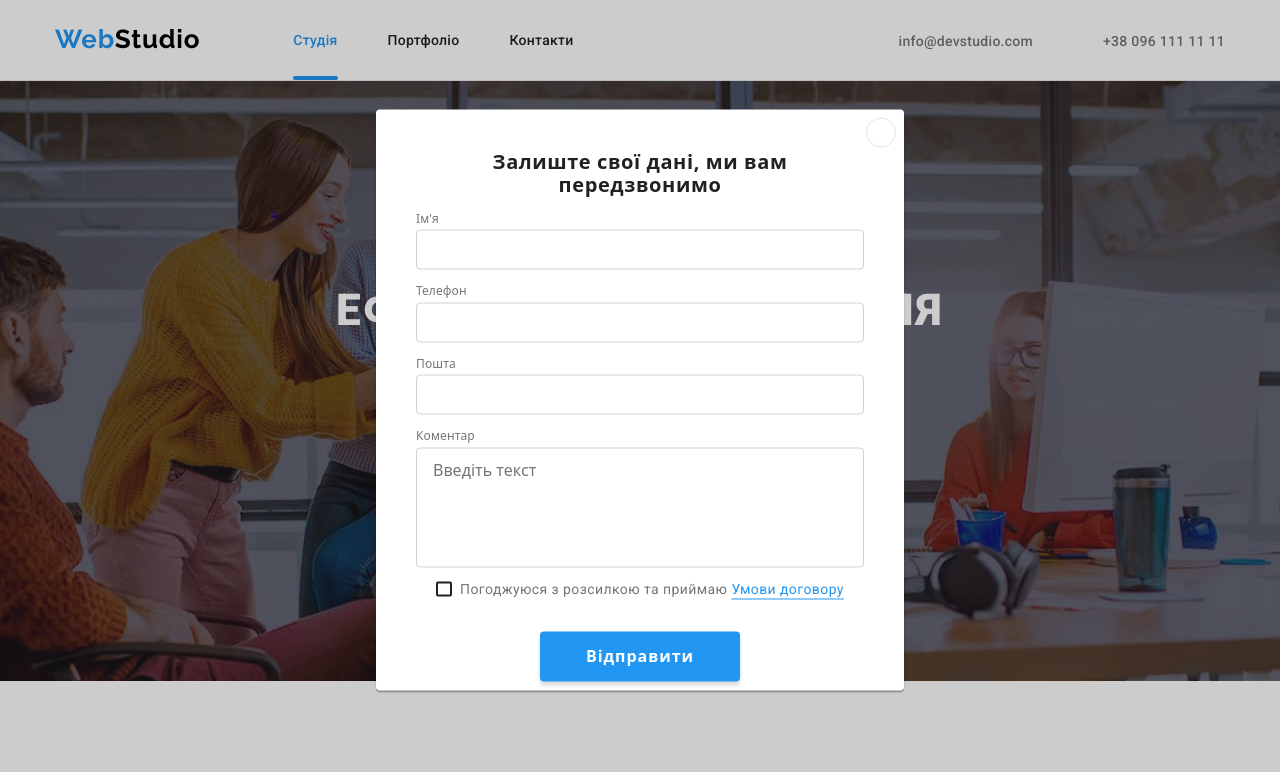
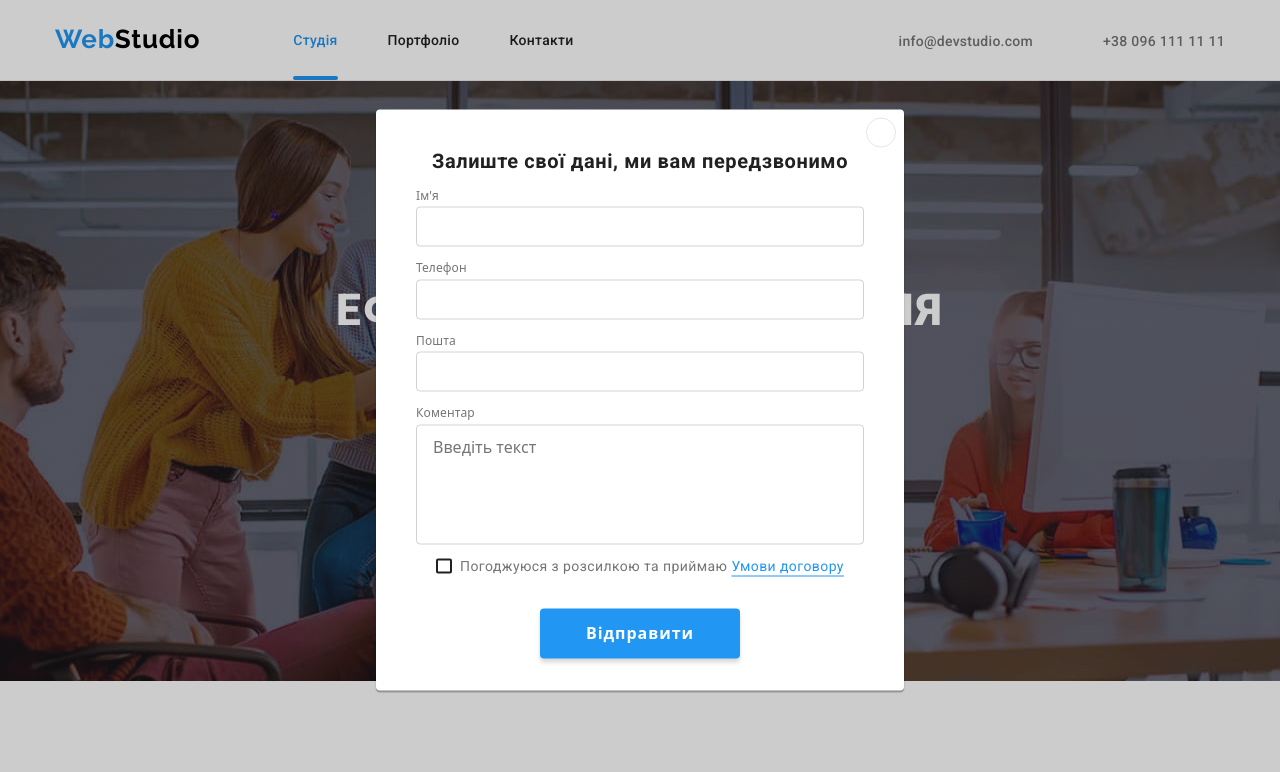
Before and after one commit to Vital3414/goit-markup-hw-06, a plain HTML site: page index.html in a window 1280 px wide. Both pictures are taken after a click on the button "Замовити послугу". Shown: the top 772 px of the page. Drawn offline with nearby package versions, Linux system fonts and the light colour scheme.

Commit message:
update hw6

```diff
--- a/css/styles.css
+++ b/css/styles.css
@@ -899,7 +899,7 @@ img {
 }
 
 .modal-text {
-    font-family: 'Roboto' sans-serif;
+    font-family: 'Roboto', sans-serif;
     font-style: normal;
     font-weight: 700;
     font-size: 20px;
```
